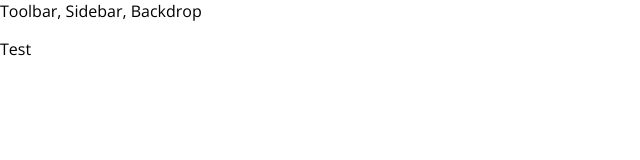
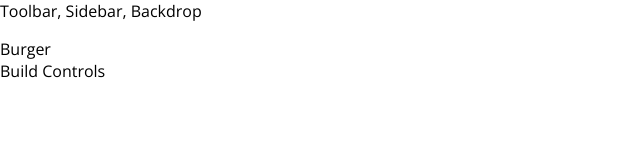
Before and after one commit to aloneSoundhar/JS, a React app in the folder reactJs/burgerbuilder/: page / in a window 1280 px wide. Shown: the top 160 px of the page, without its empty margins (0-640 px from the left). Built offline with nearby package versions, Linux system fonts and the light colour scheme.

Commit message:
Finished Layout Structure

```diff
--- a/reactJs/burgerbuilder/src/App.js
+++ b/reactJs/burgerbuilder/src/App.js
@@ -1,13 +1,15 @@
 import React, { Component } from 'react';
 
 import Layout from './components/Layout/Layout';
+import BurgerBuilder from './containers/BurgerBuilder/BurgerBuilder';
+
 
 class App extends Component {
   render() {
     return (
       <div>
         <Layout>
-          <p>Test</p>
+          <BurgerBuilder />
         </Layout>
       </div>
     );
--- /dev/null
+++ b/reactJs/burgerbuilder/src/components/Layout/Layout.css
@@ -0,0 +1,3 @@
+.Content {
+  margin-top: 16px;
+}
--- a/reactJs/burgerbuilder/src/components/Layout/Layout.js
+++ b/reactJs/burgerbuilder/src/components/Layout/Layout.js
@@ -1,11 +1,13 @@
 import React from 'react';
+
 import Aux from '../../hoc/Aux';
+import classes from  './Layout.css';
 
 const Layout = (props) => {
   return (
     <Aux>
       <div>Toolbar, Sidebar, Backdrop</div>
-      <main>
+      <main className={classes.Content}>
         {props.children}
       </main>
     </Aux>
--- /dev/null
+++ b/reactJs/burgerbuilder/src/containers/BurgerBuilder/BurgerBuilder.js
@@ -0,0 +1,16 @@
+import React, { Component } from 'react';
+
+import Aux from '../../hoc/Aux';
+
+export class BurgerBuilder extends Component {
+  render() {
+    return (
+      <Aux>
+        <div>Burger</div>
+        <div>Build Controls</div>
+      </Aux>
+    );
+  }
+}
+
+export default BurgerBuilder;
```
